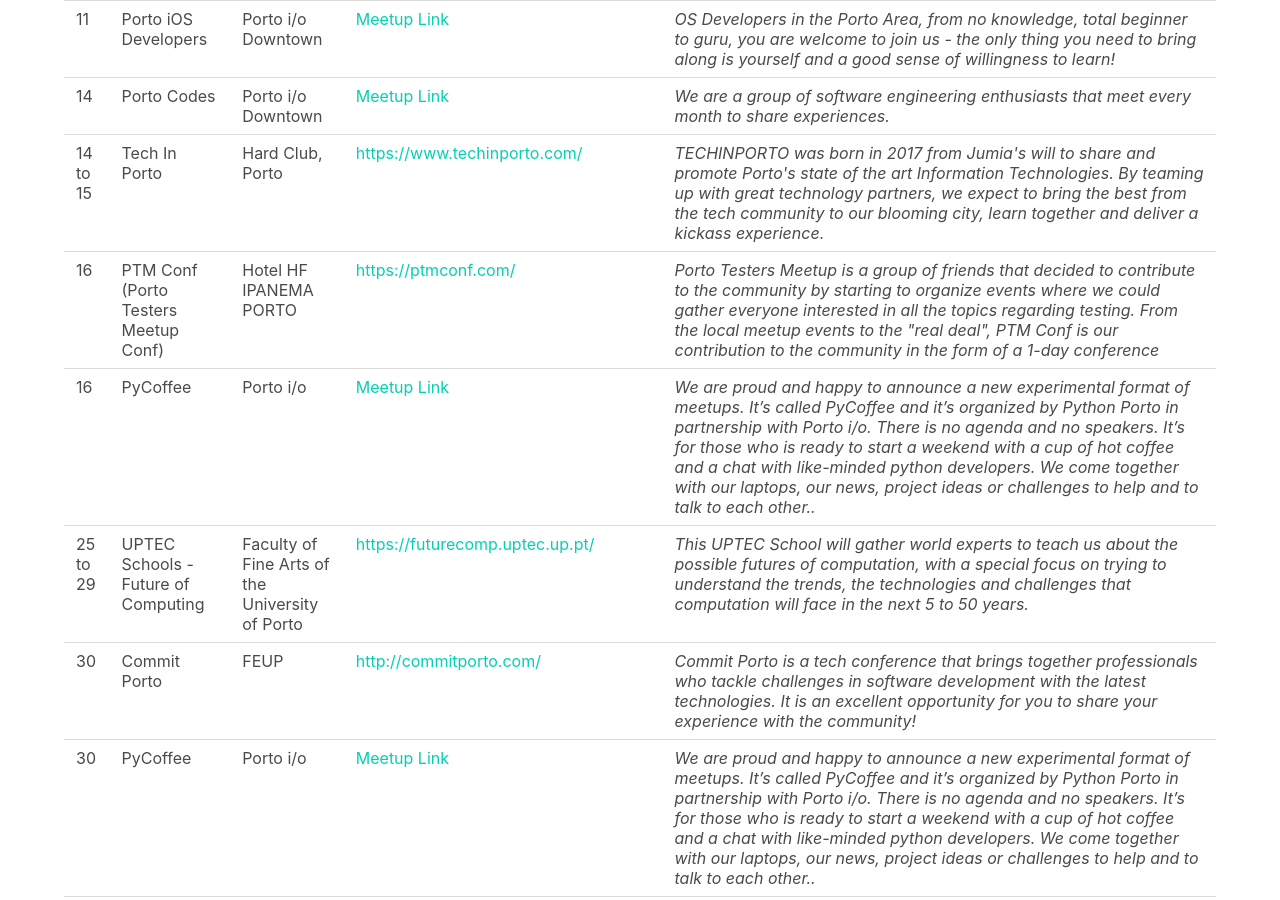
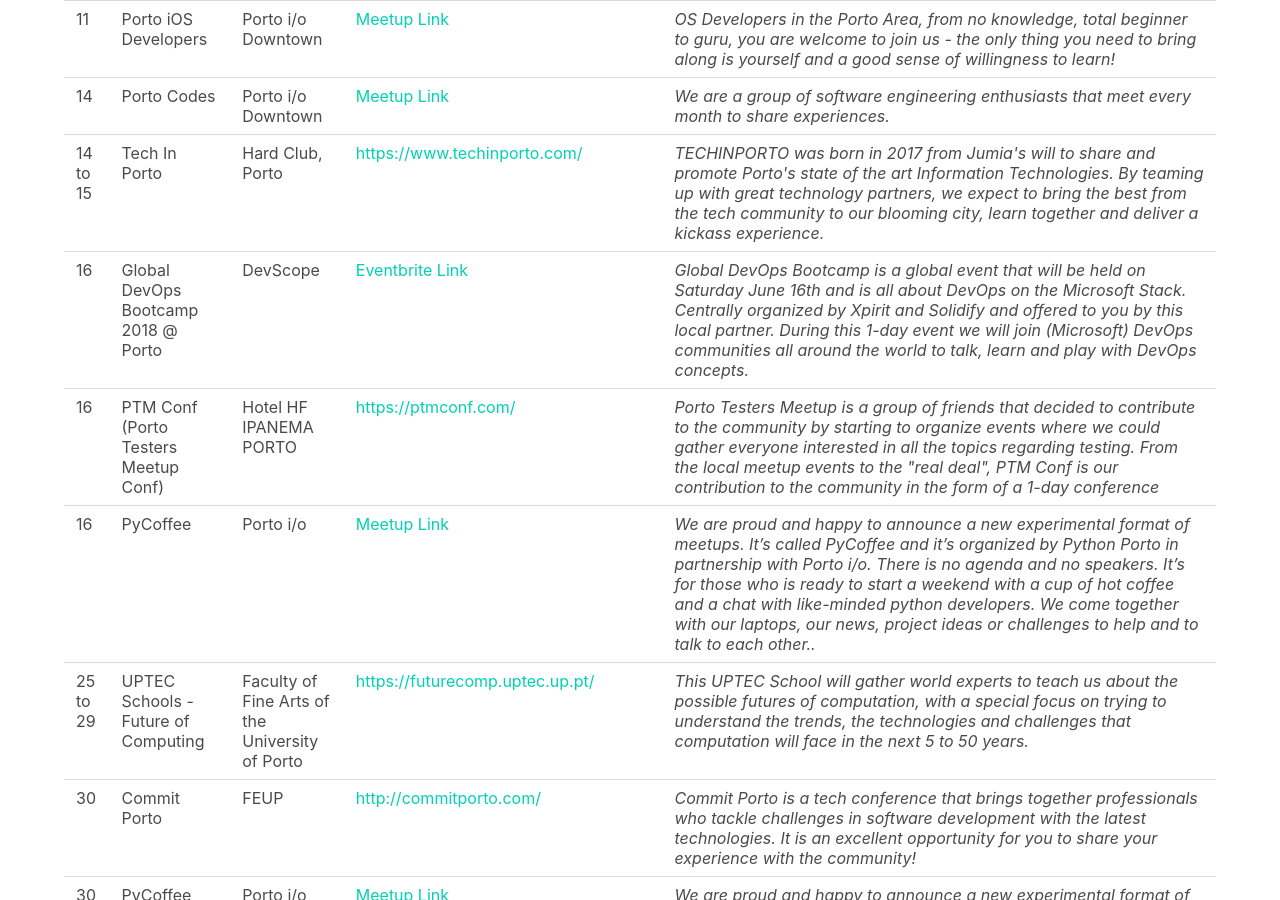
Before and after one commit to DevOpsPorto/devopsporto.github.io, a Jekyll site: the page built from events.html, in a window 1280 px wide and 900 px high, scrolled down 4286 px. Built offline with Jekyll 4.4.1, drawn with Linux system fonts in a browser that asks for light colours.

Commit message:
add global Devops bootcamp event as a main event

```diff
--- a/events.html
+++ b/events.html
@@ -451,6 +451,17 @@
         </tr>
         <tr>
             <td>16</td>
+            <td>Global DevOps Bootcamp 2018 @ Porto</td>
+            <td>DevScope</td>
+                <td>
+                    <a href="https://www.eventbrite.com/e/global-devops-bootcamp-2018-porto-tickets-46221534855?aff=es2" target="_blank">Eventbrite Link</a>
+                </td>
+                <td>
+                    <i>Global DevOps Bootcamp is a global event that will be held on Saturday June 16th and is all about DevOps on the Microsoft Stack. Centrally organized by Xpirit and Solidify and offered to you by this local partner. During this 1-day event we will join (Microsoft) DevOps communities all around the world to talk, learn and play with DevOps concepts.</i>
+                </td>
+        </tr>
+        <tr>
+            <td>16</td>
             <td>PTM Conf (Porto Testers Meetup Conf)</td>
             <td>Hotel HF IPANEMA PORTO</td>
                 <td>
--- a/meetups.html
+++ b/meetups.html
@@ -3,6 +3,7 @@
 ---
 {% include components/calendarHeader.html year="2018" %}
 
+{% include event2018-devopsbootcamp.html %}
 {% include meetup2018016.html %}
 {% include meetup2018015.html %}
 {% include meetup2018014.html %}
```
Also changed, not shown: _includes/components/eventTitle.html (added, +8 -0 lines), _includes/event2018-devopsbootcamp.html (added, +74 -0 lines), _includes/maps/devscope.html (added, +9 -0 lines), index.md (+2 -2 lines), assets/images/events/devopsBootcamp.png (added), assets/images/icons/eventbrite.png (added).
